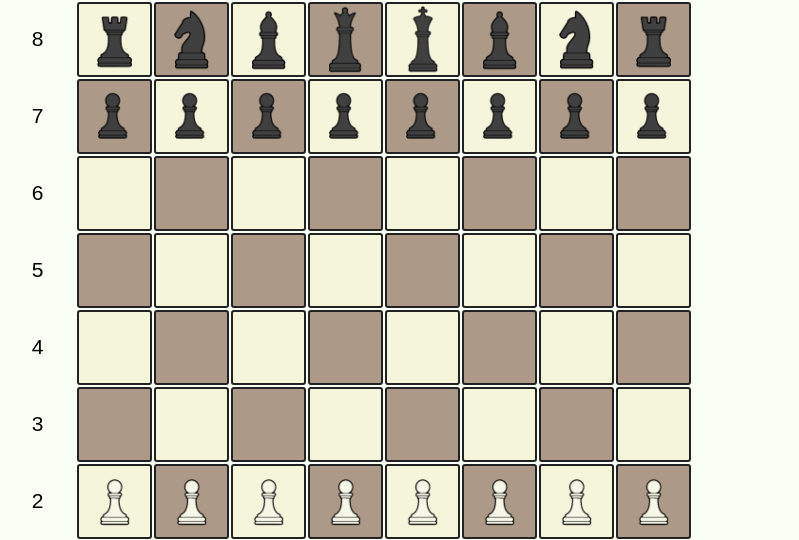
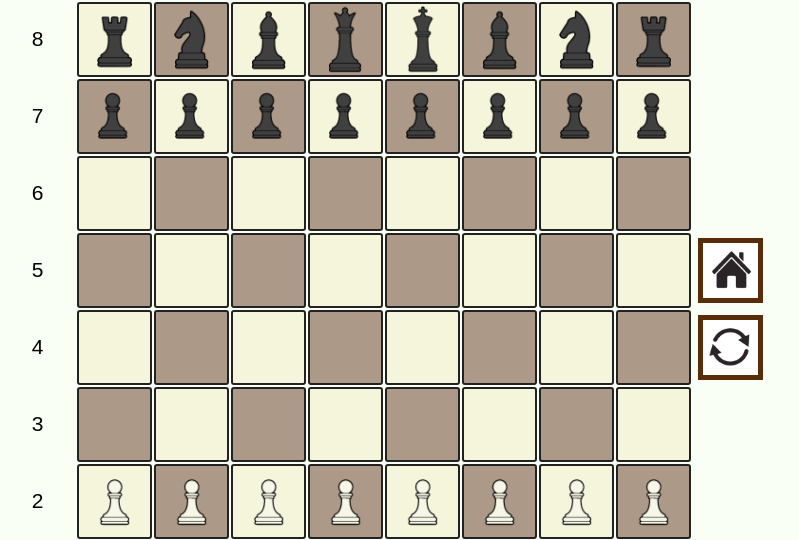
Before and after one commit to Stricklen/chess, a plain HTML site: page chess-game.html in a window 1280 px wide. Shown: the part 201-741 px from the top of the page, without its empty margins (256-1055 px from the left). Drawn offline with Linux system fonts and the light colour scheme.

Commit message:
fixed capture bug

```diff
--- a/chess-game.css
+++ b/chess-game.css
@@ -69,3 +69,22 @@ img {
     width: 100%;
     height: 100%;
 }
+
+.gamebutton {
+    padding: 0;
+    width: 65px;
+    height: 65px;
+    margin: 6px;
+    border: 5px solid rgb(90, 45, 10);
+    background-color: white;
+}
+
+.gamebutton img:hover {
+    background-color: whitesmoke;
+}
+
+.gamebutton:hover {
+    cursor: pointer;
+    box-shadow: 0 0.4rem 1.4rem 0 rgb(90, 45, 10, .5);
+    transform: translate(-.1rem);
+}
--- a/chess-game.html
+++ b/chess-game.html
@@ -62,7 +62,11 @@
         <div class="gamecell light" id="f_5"></div>
         <div class="gamecell dark" id="g_5"></div>
         <div class="gamecell light" id="h_5"></div>
-        <div class="cellLabel"></div>
+        <div class="cellLabel gamebutton" id="home-btn">
+          <a href="/index.html">
+            <img src="/icons/home.png" alt="home-btn">
+          </a>
+        </div>
         <br />
 
         <!-- row 4 -->
@@ -75,7 +79,11 @@
         <div class="gamecell dark" id="f_4"></div>
         <div class="gamecell light" id="g_4"></div>
         <div class="gamecell dark" id="h_4"></div>
-        <div class="cellLabel"></div>
+        <div class="cellLabel gamebutton" id="reload-btn">
+          <a href="/chess-game.html">
+            <img src="/icons/replay.png" alt="replay button">
+          </a>
+        </div>
         <br />
 
         <!-- row 3 -->
@@ -131,7 +139,7 @@
         <br />
       </div>
       <h3 id="game-player1">Player 1</h3>
-      <a href="/" class="btn">Home</a>
+      <!-- <a href="/" class="btn">Home</a> -->
     </div>
     <script src="/chess-game.js"></script>
   </body>
--- a/chess-game.js
+++ b/chess-game.js
@@ -413,6 +413,8 @@ function capturePiece(evt){
     capturesquare.removeChild(piececaptured)
     capturesquare.appendChild(capturingpiece)
 
+    endTurn()
+
     // console.log(capturingpiece)
 }
 
```
Also changed, not shown: icons/home.png (added), icons/replay.png (added).
